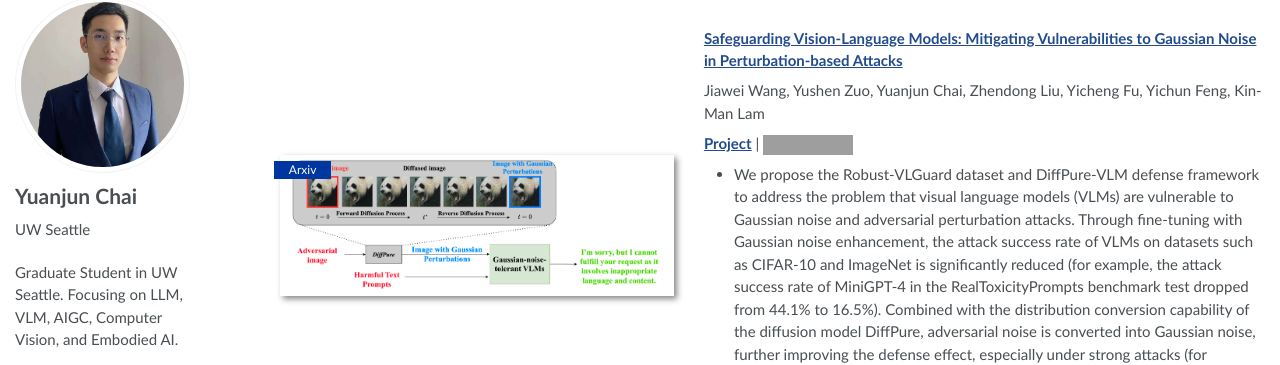
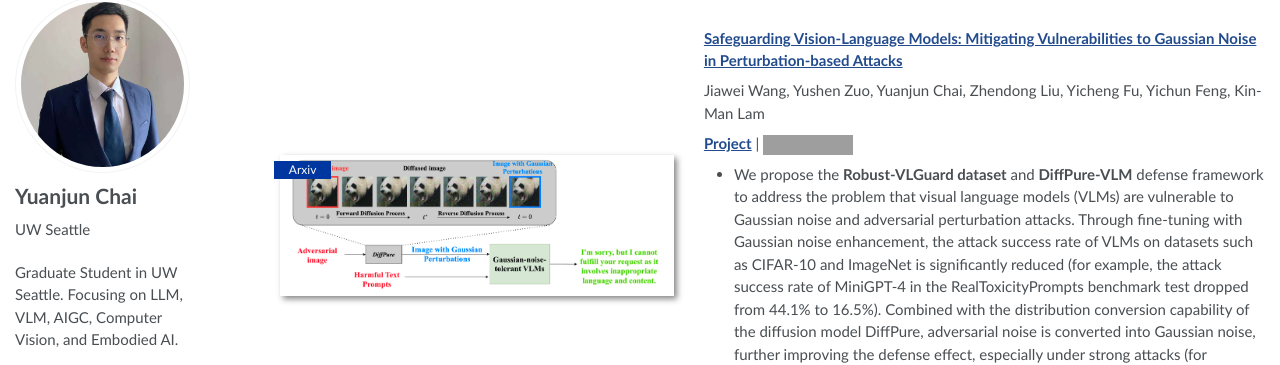
Before and after one commit to yuanjunchai/yuanjunchai.github.io, a Jekyll site: the page built from _pages/about.md, in a window 1280 px wide and 900 px high, scrolled down 846 px. Shown: the part 95-460 px from the top of the window. Built offline with Jekyll 4.4.1, drawn with Linux system fonts in a browser that asks for light colours; part of the change alters nothing that is shown; some of the changed text lies outside the part shown; grey boxes are pictures that could not be loaded.

```diff
--- a/_pages/about.md
+++ b/_pages/about.md
@@ -69,9 +69,10 @@ By the way, I am so glad to collaborate with young researchers. Although pursuin
 
 Jiawei Wang, Yushen Zuo, Yuanjun Chai, Zhendong Liu, Yicheng Fu, Yichun Feng, Kin-Man Lam
 
-[**Project**](https://github.com/JarvisUSTC/DiffPureRobustVLM) \| [![](https://img.shields.io/github/stars/JarvisUSTC/DiffPureRobustVLM?style=social&label=Code+Stars)](https://github.com/JarvisUSTC/DiffPureRobustVLM) <strong><span class='show_paper_citations' data='DhtAFkwAAAAJ:ALROH1vI_8AC'></span></strong>
+[**Project**](https://github.com/JarvisUSTC/DiffPureRobustVLM) \| [![GitHub Repo stars](https://img.shields.io/github/stars/JarvisUSTC/DiffPure-RobustVLM)
+](https://github.com/JarvisUSTC/DiffPureRobustVLM) <strong><span class='show_paper_citations' data='DhtAFkwAAAAJ:ALROH1vI_8AC'></span></strong>
 
-- We propose the Robust-VLGuard dataset and DiffPure-VLM defense framework to address the problem that visual language models (VLMs) are vulnerable to Gaussian noise and adversarial perturbation attacks. Through fine-tuning with Gaussian noise enhancement, the attack success rate of VLMs on datasets such as CIFAR-10 and ImageNet is significantly reduced (for example, the attack success rate of MiniGPT-4 in the RealToxicityPrompts benchmark test dropped from 44.1% to 16.5%). Combined with the distribution conversion capability of the diffusion model DiffPure, adversarial noise is converted into Gaussian noise, further improving the defense effect, especially under strong attacks (for example, the attack success rate of InternVL2 dropped from 57.3% to 36.1% when ϵ=64/255).
+- We propose the **Robust-VLGuard dataset** and **DiffPure-VLM** defense framework to address the problem that visual language models (VLMs) are vulnerable to Gaussian noise and adversarial perturbation attacks. Through fine-tuning with Gaussian noise enhancement, the attack success rate of VLMs on datasets such as CIFAR-10 and ImageNet is significantly reduced (for example, the attack success rate of MiniGPT-4 in the RealToxicityPrompts benchmark test dropped from 44.1% to 16.5%). Combined with the distribution conversion capability of the diffusion model DiffPure, adversarial noise is converted into Gaussian noise, further improving the defense effect, especially under strong attacks (for example, the attack success rate of InternVL2 dropped from 57.3% to 36.1% when ϵ=64/255).
 </div>
 </div>
 
```
Also changed, not shown: images/diffpureVLM.png (added).
